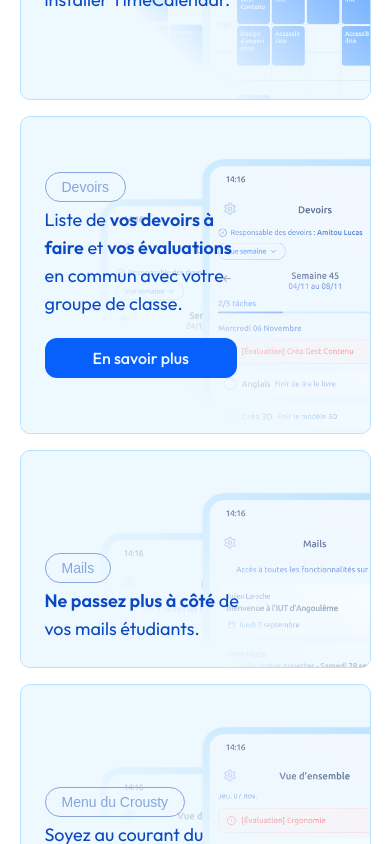
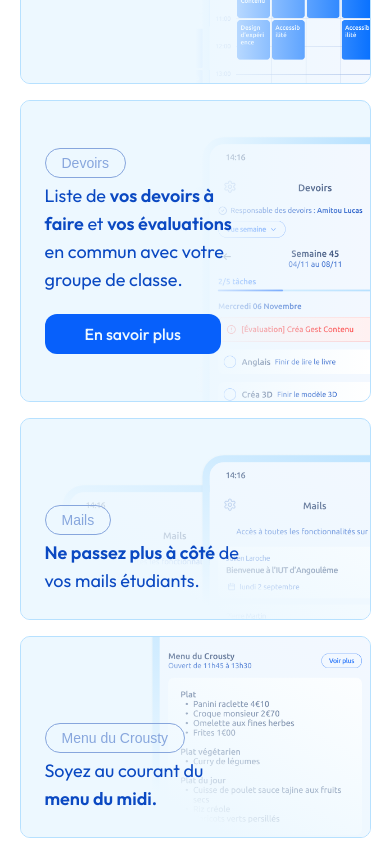
Before and after one commit to LibelluleApp/WebsiteV2, a Next.js app: page / in a window 390 px wide. Shown: the part 1400-2244 px from the top of the page. Built offline with nearby package versions, Linux system fonts and the light colour scheme; a web font is replaced by a local one.

Commit message:
bento responsive fix design

```diff
--- a/src/components/card.tsx
+++ b/src/components/card.tsx
@@ -1,3 +1,4 @@
+"use client";
 import Image from "next/image";
 
 interface CardProps {
@@ -5,7 +6,7 @@ interface CardProps {
   description: React.ReactNode;
   alignCenter: boolean;
   btn: string | false;
-  img: string[];
+  screens: [string?, string?, string?][]; // Tableau avec URL, x, et y
   alt: string[];
   size: "md" | "lg" | "xl";
 }
@@ -15,7 +16,7 @@ export default function Card({
   description,
   alignCenter,
   btn,
-  img,
+  screens,
   alt,
   size,
 }: CardProps) {
@@ -38,34 +39,48 @@ export default function Card({
         <div className="text-wrap">{description}</div>
         {btn !== false && (
           <div className="mt-4">
-            <button className="w-fit bg-blue-700 text-blue-50 py-2 px-12 rounded-xl font-medium">
+            <button className="w-fit bg-blue-700 text-blue-50 py-2 px-10 rounded-xl font-medium">
               {btn}
             </button>
           </div>
         )}
       </div>
       <div
-        className={`relative w-full mt-4 z-4 ${
+        className={`relative w-full z-4 ${
           size === "md" ? "h-[200px]" : "h-[300px]"
         }`}
       >
-        <Image
-          src={img[0]}
-          alt={alt[0]}
-          width={250}
-          height={472}
-          className="s:scale-100 scale-90 absolute right-8 transform top-10 border-8 rounded-3xl shadow border-blue-200"
-        />
-        <Image
-          src={img[1]}
-          alt={alt[1]}
-          width={250}
-          height={472}
-          className="s:scale-100 scale-90 absolute right-[-70px] transform top-0 border-8 rounded-3xl shadow border-blue-200"
-        />
+        {screens.map(([src, top, right], index) => {
+          // Vérifier si `src` est vide
+          if (!src) return null;
+
+          return (
+            <div
+              key={index}
+              style={{
+                position: "absolute",
+              }}
+              className={`w-fit h-fit ${top || ""} ${right || ""}`} // Classes utilitaires comme `bottom-[-90px]`
+            >
+              <Image
+                src={src}
+                alt={alt[index] || "Image"}
+                width={250}
+                height={472}
+                className="lg:scale-100 scale-90 transform border-8 rounded-3xl shadow border-blue-200"
+              />
+            </div>
+          );
+        })}
       </div>
 
-      <div className="absolute top-0 h-full w-full bg-gradient-to-tr from-[#edf8ff] from-30% to-[#edf8ff00] z-4"></div>
+      <div
+        className={`absolute top-0 h-full w-full ${
+          alignCenter === true
+            ? "bg-gradient-to-r from-50%"
+            : "bg-gradient-to-tr from-30%"
+        } from-[#edf8ff] to-[#edf8ff00] z-4`}
+      ></div>
     </div>
   );
 }
--- a/src/sections/Home/Bento.tsx
+++ b/src/sections/Home/Bento.tsx
@@ -3,7 +3,7 @@ import Card from "@/src/components/card";
 
 export default function Bento() {
   return (
-    <section className="flex flex-col gap-10 mt-20 w-[90%] mx-auto">
+    <section className="flex flex-col gap-10 mt-20 w-[90%] mx-auto max-w-9xl">
       <div>
         <p className="text-blue-900 text-2xl font-semibold font-host-grotesk">
           Une{" "}
@@ -19,8 +19,8 @@ export default function Bento() {
           Découvrez les fonctionnalités qui vont simplifier votre vie étudiante.
         </p>
       </div>
-      <div className="grid grid-cols-1 gap-4 md:grid-cols-3 md:grid-rows-2">
-        <div className="col-start-1 row-start-1 md:col-start-1 md:row-start-1 md:col-span-1 md:row-span-1 h-fit">
+      <div className="grid grid-cols-1 gap-4 md:grid-cols-6 md:grid-rows-[300px_200px_200px] lg:grid-cols-6 lg:grid-rows-[300px_200px]">
+        <div className="col-start-1 row-start-1 md:col-start-1 md:row-start-1 md:col-span-3 md:row-span-1 h-fit">
           <Card
             name={"Emploi du temps"}
             description={
@@ -33,15 +33,23 @@ export default function Bento() {
             }
             alignCenter={true}
             btn={false}
-            img={[
+            screens={[
+              [
                 "/screens/themes/Blue/Light/Emploi_du_temps.png",
+                "top-[60px]",
+                "right-[100px]",
+              ],
+              [
                 "/screens/themes/Blue/Light/Emploi_du_temps.png",
+                "top-[10px]",
+                "right-[-70px]",
+              ],
             ]}
             alt={["Mockup de l'application", "Mockup de l'application"]}
             size={"lg"}
           />
         </div>
-        <div className="col-start-1 row-start-2 md:col-start-2 md:row-start-1 md:col-span-2 md:row-span-1 h-fit">
+        <div className="col-start-1 row-start-2 md:col-start-4 md:row-start-1 md:col-span-3 md:row-span-1 h-fit">
           <Card
             name={"Devoirs"}
             description={
@@ -59,15 +67,23 @@ export default function Bento() {
             }
             alignCenter={true}
             btn={"En savoir plus"}
-            img={[
+            screens={[
+              [
                 "/screens/themes/Blue/Light/Agenda.png",
+                "top-[60px]",
+                "right-[100px]",
+              ],
+              [
                 "/screens/themes/Blue/Light/Agenda.png",
+                "top-[10px]",
+                "right-[-70px]",
+              ],
             ]}
             alt={["Mockup de l'application", "Mockup de l'application"]}
             size={"xl"}
           />
         </div>
-        <div className="col-start-1 row-start-3 md:col-start-1 md:row-start-2 md:col-span-1 md:row-span-1 h-fit">
+        <div className="col-start-1 row-start-3 md:col-start-1 md:row-start-2 md:col-span-6 md:row-span-1 lg:col-start-1 lg:row-start-2 lg:col-span-2 lg:row-span-1 h-fit">
           <Card
             name={"Mails"}
             description={
@@ -80,15 +96,23 @@ export default function Bento() {
             }
             alignCenter={false}
             btn={false}
-            img={[
+            screens={[
+              [
                 "/screens/themes/Blue/Light/Mails.png",
+                "top-[40px]",
+                "right-[70px]",
+              ],
+              [
                 "/screens/themes/Blue/Light/Mails.png",
+                "top-[10px]",
+                "right-[-70px]",
+              ],
             ]}
             alt={["Mockup de l'application", "Mockup de l'application"]}
             size={"md"}
           />
         </div>
-        <div className="col-start-1 row-start-4 md:col-start-2 md:row-start-2 md:col-span-1 md:row-span-1 h-fit">
+        <div className="col-start-1 row-start-4 md:col-start-1 md:row-start-3 md:col-span-3 md:row-span-1 lg:col-start-3 lg:row-start-2 lg:col-span-2 lg:row-span-1 h-fit">
           <Card
             name={"Menu du Crousty"}
             description={
@@ -101,15 +125,19 @@ export default function Bento() {
             }
             alignCenter={false}
             btn={false}
-            img={[
+            screens={[
+              [""],
+              [
                 "/screens/themes/Blue/Light/Restauration.png",
-              "/screens/themes/Blue/Light/Restauration.png",
+                "bottom-[-105px]",
+                "right-[-20px]",
+              ],
             ]}
             alt={["Mockup de l'application", "Mockup de l'application"]}
             size={"md"}
           />
         </div>
-        <div className="col-start-1 row-start-5 md:col-start-3 md:row-start-2 md:col-span-1 md:row-span-1 h-fit">
+        <div className="col-start-1 row-start-5 md:col-start-4 md:row-start-3 md:col-span-3 md:row-span-1 lg:col-start-5 lg:row-start-2 lg:col-span-2 lg:row-span-1 h-fit">
           <Card
             name={"Personnalisation"}
             description={
@@ -122,9 +150,17 @@ export default function Bento() {
             }
             alignCenter={false}
             btn={false}
-            img={[
+            screens={[
+              [
                 "/screens/themes/Blue/Light/Paramètres.png",
+                "top-[40px]",
+                "right-[50px]",
+              ],
+              [
                 "/screens/themes/Blue/Light/Couleurs.png",
+                "top-[10px]",
+                "right-[-70px]",
+              ],
             ]}
             alt={["Mockup de l'application", "Mockup de l'application"]}
             size={"md"}
--- a/tailwind.config.ts
+++ b/tailwind.config.ts
@@ -31,6 +31,10 @@ export default {
       // => @media (min-width: 1536px) { ... }
     },
     extend: {
+      maxWidth: {
+        "8xl": "96rem",
+        "9xl": "108rem",
+      },
       fontFamily: {
         "host-grotesk": ["var(--font-host-grotesk)", "sans-serif"],
         outfit: ["var(--font-outfit)", "sans-serif"],
```
Lines whose indentation alone changed are shown as unchanged.
